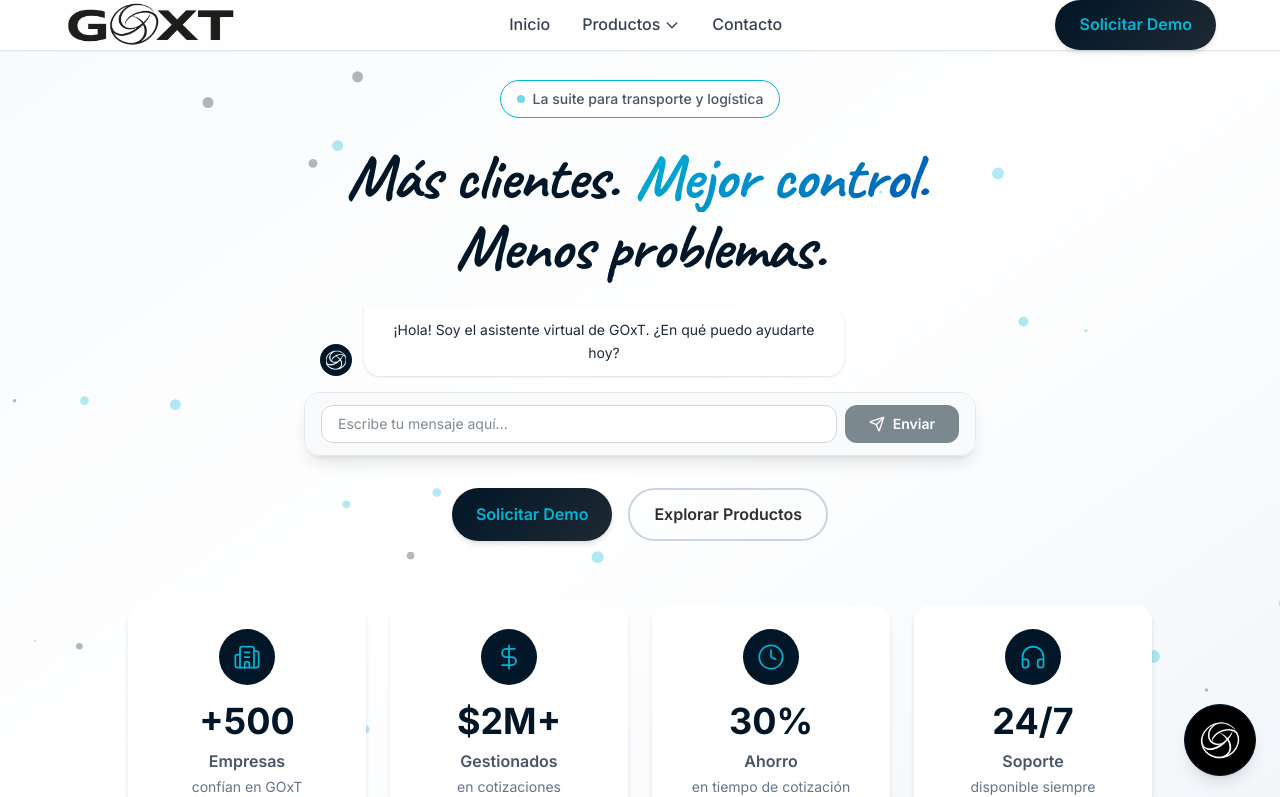
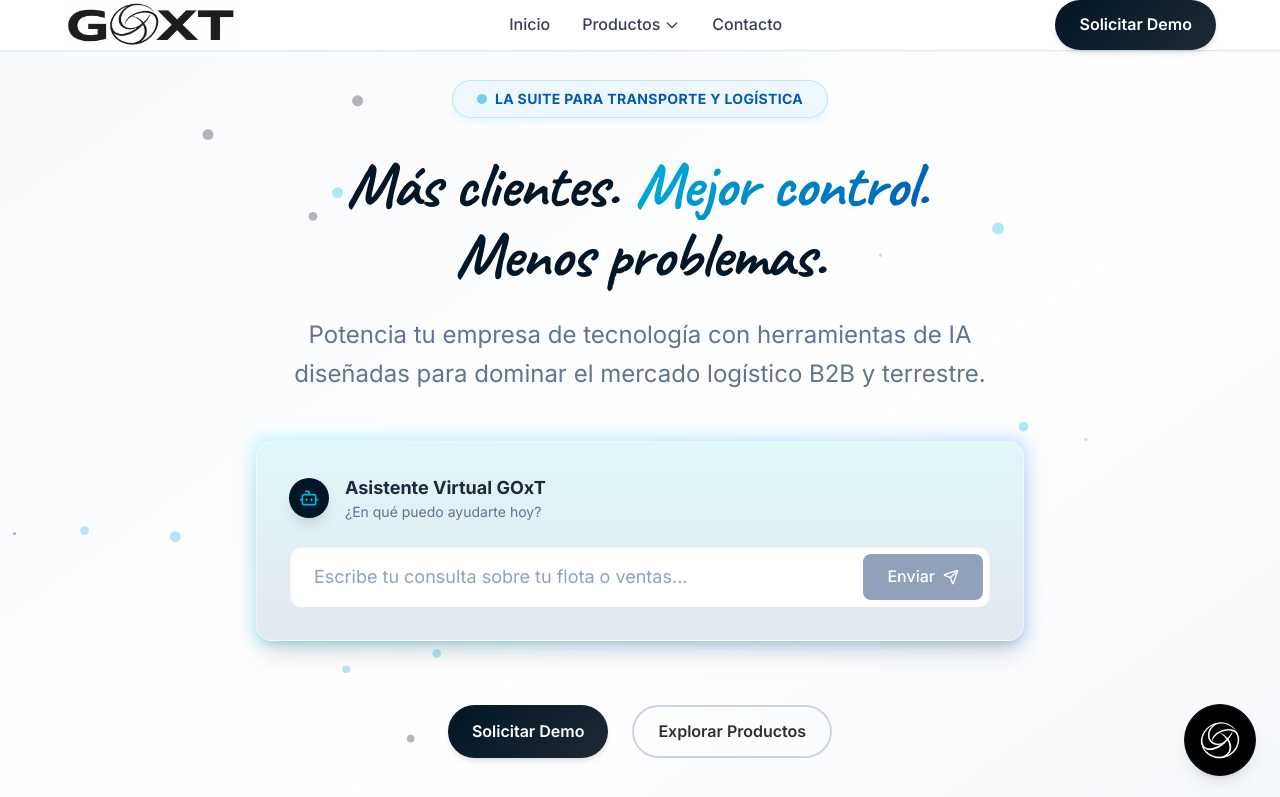
Before and after one commit to KevinCollio27/goxt-website, a Next.js app: page / in a window 1280 px wide. Shown: the top 797 px of the page. Built offline with nearby package versions, Linux system fonts and the light colour scheme.

Commit message:
Diseño en input IA, productos y botones primarios

```diff
--- a/src/app/globals.css
+++ b/src/app/globals.css
@@ -297,7 +297,7 @@
   padding: 0.75rem 1.5rem;
   font-weight: 600;
   font-size: 1rem;
-  color: var(--goxt-cream);
+  color: white;
   background: var(--goxt-gradient-primary);
   border: none;
   border-radius: var(--goxt-radius-full);
--- a/src/app/productos/crm/page.tsx
+++ b/src/app/productos/crm/page.tsx
@@ -155,7 +155,7 @@
 
                             <h1
                                 className="text-5xl lg:text-7xl font-bold mb-6 leading-[1.1] tracking-tight"
-                                style={{ color: 'var(--goxt-midnight)' }}
+                                style={{ color: 'var(--goxt-midnight)', fontFamily: "var(--font-handwritten), cursive" }}
                             >
                                 De Leads a <br />
                                 <span className="relative inline-block">
--- a/src/components/sections/ComparisonSection.tsx
+++ b/src/components/sections/ComparisonSection.tsx
@@ -282,7 +282,7 @@
                     <div className="relative z-10">
                         <h3
                             className="text-2xl md:text-3xl font-bold mb-4"
-                            style={{ color: 'var(--goxt-cream)' }}
+                            style={{ color: 'white' }}
                         >
                             ¿Sigues estancado en procesos manuales?
                         </h3>
--- a/src/components/sections/HeroSection.tsx
+++ b/src/components/sections/HeroSection.tsx
@@ -53,21 +53,6 @@
     const { sendMessage, setChatOpen } = useChat();
     const [input, setInput] = useState("");
 
-    // Mensajes locales estáticos para el "teaser"
-    const teaserMessages: Message[] = [
-        {
-            role: "assistant",
-            content: "¡Hola! Soy el asistente virtual de GOxT. ¿En qué puedo ayudarte hoy?",
-        },
-    ];
-
-
-
-    // No necesitamos isLoading ni shouldScrollToBottom del contexto para este teaser
-
-    // Eliminamos efectos de scroll ya que es estático
-
-
     const handleSubmit = async (e: React.FormEvent) => {
         e.preventDefault();
         if (!input.trim()) return;
@@ -100,31 +85,32 @@
         >
             <InteractiveParticles />
             <div className="goxt-container relative z-10">
-                <div className="max-w-4xl mx-auto text-center">
+                <div className="max-w-5xl mx-auto text-center">
                     {/* Badge */}
                     <motion.div
                         initial={{ opacity: 0, y: 20 }}
                         animate={{ opacity: 1, y: 0 }}
                         transition={{ duration: 0.5 }}
-                        className="inline-flex items-center gap-2 px-4 py-2 rounded-full mb-6"
+                        className="inline-flex items-center gap-2 px-6 py-2 rounded-full mb-8 relative group cursor-default"
                         style={{
-                            background: 'var(--goxt-surface-card)',
-                            border: '1px solid var(--goxt-accent)',
+                            background: 'rgba(224, 242, 254, 0.5)', // light cyan/blue bg
+                            border: '1px solid rgba(14, 165, 233, 0.2)', // light border
+                            boxShadow: '0 4px 6px -1px rgba(14, 165, 233, 0.1)'
                         }}
                     >
                         <span
-                            className="w-2 h-2 rounded-full animate-pulse"
-                            style={{ background: 'var(--goxt-accent)' }}
+                            className="w-2.5 h-2.5 rounded-full animate-pulse"
+                            style={{ background: 'var(--goxt-cream)' }} // Cyan/Blue dot
                         />
                         <span
-                            className="text-sm font-medium"
-                            style={{ color: 'var(--text-secondary)' }}
+                            className="text-sm font-bold tracking-wide uppercase"
+                            style={{ color: '#0059B3' }} // Darker blue text
                         >
-                            La suite para transporte y logística
+                            LA SUITE PARA TRANSPORTE Y LOGÍSTICA
                         </span>
                     </motion.div>
 
-                    {/* Headline con animaciones*/}
+                    {/* Headline */}
                     <motion.h1
                         initial={{ opacity: 0, y: 20 }}
                         animate={{ opacity: 1, y: 0 }}
@@ -134,7 +120,7 @@
                     >
                         <span
                             className="font-bold"
-                            style={{ color: 'var(--text-primary)' }}
+                            style={{ color: 'var(--goxt-midnight)' }}
                         >
                             Más clientes.
                         </span>{" "}
@@ -145,91 +131,60 @@
                         </span>
                         <br />
                         <span
-                            className="font-bold"
-                            style={{ color: 'var(--text-primary)' }}
+                            className="font-extrabold"
+                            style={{ color: 'var(--goxt-midnight)' }}
                         >
                             Menos problemas.
                         </span>
                     </motion.h1>
 
-                    {/* AI Chat Container - Funcional */}
+                    <motion.p
+                        initial={{ opacity: 0, y: 20 }}
+                        animate={{ opacity: 1, y: 0 }}
+                        transition={{ duration: 0.5, delay: 0.15 }}
+                        className="text-xl md:text-2xl text-slate-500 max-w-3xl mx-auto mb-12 leading-relaxed"
+                    >
+                        Potencia tu empresa de tecnología con herramientas de IA diseñadas para dominar el mercado logístico B2B y terrestre.
+                    </motion.p>
+
+                    {/* AI Chat Widget - Updated Design */}
                     <motion.div
                         initial={{ opacity: 0, y: 20 }}
                         animate={{ opacity: 1, y: 0 }}
                         transition={{ duration: 0.5, delay: 0.2 }}
-                        className="mb-8 max-w-2xl mx-auto"
+                        className="mb-16 max-w-3xl mx-auto relative group"
                     >
-                        <div className="mb-4 px-4 w-full">
-                            {teaserMessages.map((message, index) => (
-                                <motion.div
-                                    key={index}
-                                    initial={{ opacity: 0, y: 10 }}
-                                    animate={{ opacity: 1, y: 0 }}
-                                    transition={{ duration: 0.3 }}
-                                    className={`flex gap-3 items-end ${message.role === "user" ? "flex-row-reverse" : "flex-row"
-                                        }`}
-                                >
-                                    {/* Avatar */}
-                                    <div
-                                        className={`flex-shrink-0 w-8 h-8 rounded-full flex items-center justify-center ${message.role === "user"
-                                            ? "bg-gray-200"
-                                            : "bg-[var(--goxt-primary)]"
-                                            }`}
-                                    >
-                                        {message.role === "user" ? (
-                                            <User className="w-4 h-4 text-gray-700" />
-                                        ) : (
-                                            <div className="w-5 h-5 relative flex items-center justify-center">
-                                                <Image
-                                                    src="/assets/logo_central.png"
-                                                    alt="AI"
-                                                    width={32}
-                                                    height={32}
-                                                    className="w-full h-full object-cover brightness-0 invert"
-                                                />
+                        {/* Glow Effect behind */}
+                        <div className="absolute -inset-1 bg-gradient-to-r from-cyan-400 to-blue-500 rounded-2xl blur opacity-25 group-hover:opacity-50 transition duration-1000 group-hover:duration-200"></div>
+
+                        <div className="relative bg-gradient-to-b from-[#E0F7FA] to-[#E3E8EF] rounded-2xl p-6 md:p-8 shadow-xl border border-white/50 backdrop-blur-sm">
+                            <div className="flex items-center gap-4 mb-6">
+                                <div className="w-10 h-10 rounded-full bg-[#011627] flex items-center justify-center shadow-lg">
+                                    <Bot className="w-5 h-5 text-[var(--goxt-cream)]" />
                                 </div>
-                                        )}
+                                <div className="text-left">
+                                    <div className="font-bold text-slate-800 text-lg">Asistente Virtual GOxT</div>
+                                    <div className="text-slate-500 text-sm">¿En qué puedo ayudarte hoy?</div>
+                                </div>
                             </div>
 
-                                    {/* Message Bubble */}
-                                    <div
-                                        className={`max-w-[75%] p-3 rounded-2xl text-sm shadow-sm ${message.role === "user"
-                                            ? "bg-[var(--goxt-primary)] text-white rounded-tr-none"
-                                            : "bg-white text-gray-800 rounded-tl-none"
-                                            }`}
-                                    >
-                                        <p className="whitespace-pre-wrap leading-relaxed">
-                                            {message.content}
-                                        </p>
-                                    </div>
-                                </motion.div>
-                            ))}
-                        </div>
-
-                        <div
-                            className="bg-white/90 backdrop-blur-sm rounded-2xl shadow-lg border border-gray-200 overflow-hidden"
-                        >
-                            {/* Input */}
                             <form
                                 onSubmit={handleSubmit}
-                                className="bg-gray-50 px-4 py-3"
+                                className="relative"
                             >
-                                <div className="flex gap-2">
                                 <input
                                     type="text"
                                     value={input}
                                     onChange={(e) => setInput(e.target.value)}
-                                        onKeyDown={handleKeyDown}
-                                        placeholder="Escribe tu mensaje aquí..."
-                                        className="flex-1 px-4 py-2 border border-gray-300 rounded-xl focus:outline-none focus:ring-2 focus:ring-[var(--goxt-primary)] focus:border-transparent bg-white text-sm"
+                                    placeholder="Escribe tu consulta sobre tu flota o ventas..."
+                                    className="w-full pl-6 pr-32 py-4 bg-white rounded-xl shadow-inner border border-slate-200 focus:outline-none focus:ring-2 focus:ring-[var(--goxt-cream)] focus:border-transparent text-slate-700 placeholder-slate-400 text-lg transition-all"
                                 />
+                                <div className="absolute right-2 top-2 bottom-2">
                                     <button
                                         type="submit"
-                                        disabled={!input.trim()}
-                                        className="px-6 py-2 bg-[var(--goxt-primary)] text-white rounded-xl hover:opacity-90 transition-all disabled:opacity-50 disabled:cursor-not-allowed font-semibold flex items-center gap-2 text-sm"
+                                        className="h-full px-6 bg-slate-400 hover:bg-slate-500 text-white rounded-lg font-medium transition-colors flex items-center gap-2"
                                     >
-                                        <Send className="w-4 h-4" />
-                                        <span className="hidden sm:inline">Enviar</span>
+                                        Enviar <Send className="w-4 h-4" />
                                     </button>
                                 </div>
                             </form>
@@ -241,29 +196,29 @@
                         initial={{ opacity: 0, y: 20 }}
                         animate={{ opacity: 1, y: 0 }}
                         transition={{ duration: 0.5, delay: 0.3 }}
-                        className="flex flex-col sm:flex-row gap-4 justify-center mb-16"
+                        className="flex flex-col sm:flex-row gap-6 justify-center mb-24"
                     >
                         <Link
                             href="/contacto"
-                            className="goxt-btn-primary text-lg px-8 py-4"
+                            className="goxt-btn-primary text-lg px-8 py-4 bg-[#011627] hover:bg-[#022030] shadow-xl shadow-blue-900/20 text-white"
                         >
                             Solicitar Demo
                         </Link>
                         <Link
                             href="/productos"
-                            className="goxt-btn-secondary text-lg px-8 py-4"
+                            className="goxt-btn-secondary text-lg px-8 py-4 bg-white border-slate-200 hover:bg-slate-50"
                         >
                             Explorar Productos
                         </Link>
                     </motion.div>
                 </div>
 
-                {/* Stats Cards */}
+                {/* Stats Cards - Updated Grid */}
                 <motion.div
                     initial={{ opacity: 0, y: 20 }}
                     animate={{ opacity: 1, y: 0 }}
                     transition={{ duration: 0.5, delay: 0.4 }}
-                    className="grid grid-cols-2 lg:grid-cols-4 gap-6 max-w-5xl mx-auto"
+                    className="grid grid-cols-1 md:grid-cols-2 lg:grid-cols-4 gap-6 max-w-6xl mx-auto"
                 >
                     {stats.map((stat, index) => (
                         <motion.div
@@ -271,17 +226,14 @@
                             initial={{ opacity: 0, y: 20 }}
                             animate={{ opacity: 1, y: 0 }}
                             transition={{ duration: 0.5, delay: 0.4 + index * 0.1 }}
-                            className="bg-white rounded-2xl p-6 text-center hover:shadow-xl transition-all duration-300 hover:-translate-y-1"
-                            style={{
-                                boxShadow: 'var(--goxt-shadow-md)',
-                            }}
+                            className="bg-white rounded-2xl p-8 py-10 text-center hover:shadow-xl transition-all duration-300 hover:-translate-y-1 relative overflow-hidden group border border-slate-100"
                         >
-                            {/* Icon con fondo Midnight */}
+                            {/* Icon Square */}
                             <div
-                                className="inline-flex items-center justify-center w-14 h-14 rounded-full mb-4"
+                                className="inline-flex items-center justify-center w-16 h-16 rounded-2xl mb-6 shadow-lg group-hover:scale-110 transition-transform duration-300"
                                 style={{
                                     background: 'var(--goxt-midnight)',
-                                    color: 'var(--goxt-cream)'
+                                    color: 'white'
                                 }}
                             >
                                 <stat.Icon className="w-7 h-7" strokeWidth={1.5} />
@@ -289,26 +241,25 @@
 
                             {/* Value */}
                             <div
-                                className="text-3xl md:text-4xl font-bold mb-2"
-                                style={{ color: 'var(--text-primary)' }}
+                                className="text-4xl font-extrabold mb-3 tracking-tight"
+                                style={{ color: 'var(--goxt-midnight)' }}
                             >
                                 {stat.value}
                             </div>
 
-                            {/* Label */}
+                            {/* Label - Uppercase small */}
+                            <div className="flex flex-col gap-1">
                                 <div
-                                className="font-semibold text-base mb-1"
+                                    className="font-bold text-sm uppercase tracking-wider"
                                     style={{ color: 'var(--text-secondary)' }}
                                 >
                                     {stat.label}
                                 </div>
-
-                            {/* Description */}
                                 <div
-                                className="text-sm"
-                                style={{ color: 'var(--text-muted)' }}
+                                    className="text-xs font-semibold uppercase tracking-wider text-slate-400"
                                 >
-                                {stat.description}
+                                    {stat.description.toUpperCase()}
+                                </div>
                             </div>
                         </motion.div>
                     ))}
--- a/src/components/sections/ProductCarousel.tsx
+++ b/src/components/sections/ProductCarousel.tsx
@@ -143,7 +143,7 @@
 
                                 <motion.h2
                                     className="text-4xl md:text-5xl font-bold text-[var(--goxt-primary)]"
-                                    style={{ fontFamily: "var(--font-display)" }}
+                                    style={{ fontFamily: "var(--font-handwritten), cursive" }}
                                 >
                                     {products[activeTab].title}
                                 </motion.h2>
```
Also changed, not shown: src/app/productos/cargo/page.tsx (+4 -4 lines). Lines whose indentation alone changed are shown as unchanged.
